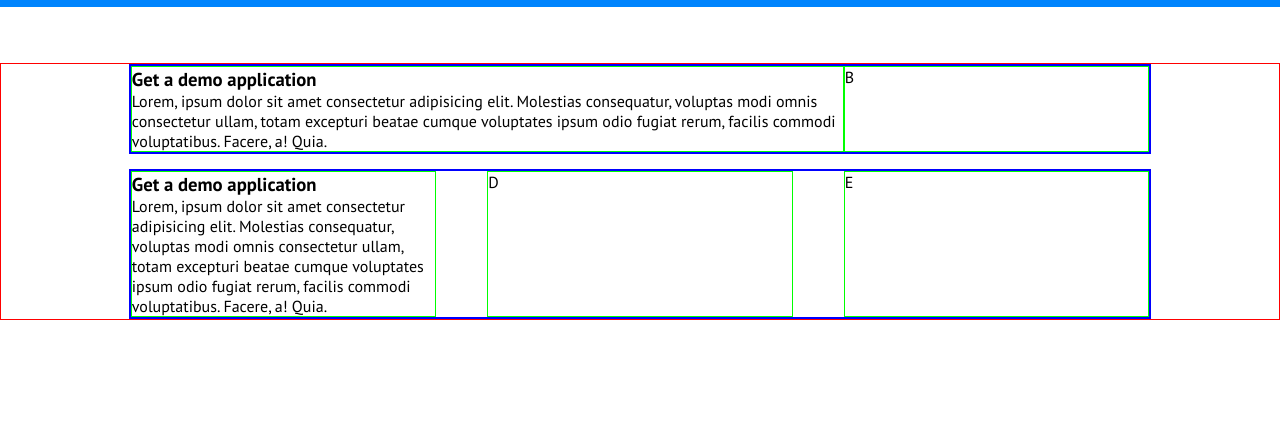
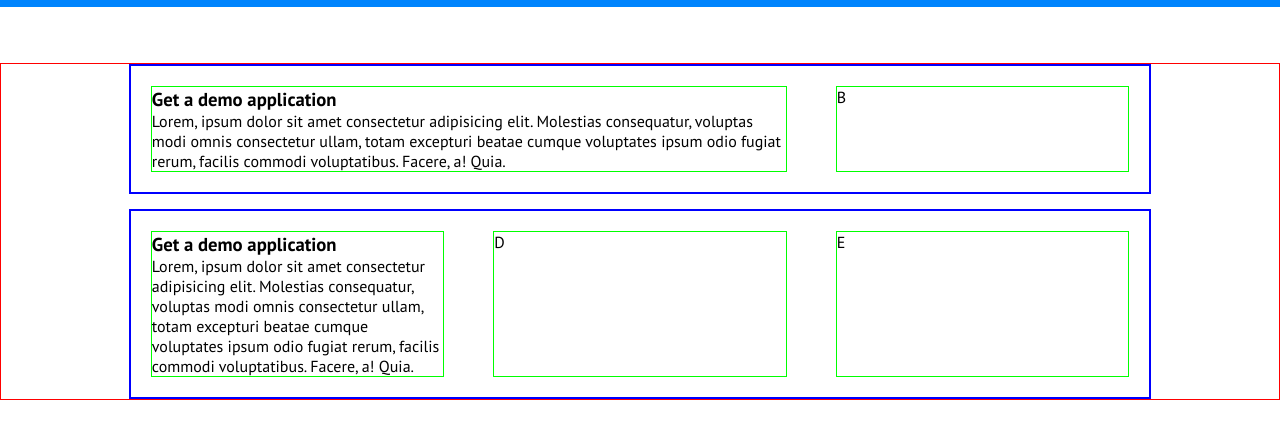
Before and after one commit to giacomofigus/htmlcss-responsive-layout, a plain HTML site: page index.html in a window 1280 px wide. Shown: the part 57-496 px from the top of the page. Drawn offline with Linux system fonts and the light colour scheme.

Commit message:
fix (gap-box): aument. width big-box, removed gap

```diff
--- a/assets/css/style.css
+++ b/assets/css/style.css
@@ -86,7 +86,7 @@ header nav span{
 
     border: 2px solid blue;
     width: 80%;
-
+    padding: 20px;
 }
 
 .box{
@@ -94,7 +94,7 @@ header nav span{
 }
 
 .box-big{
-    width: 70%;
+    width: 65%;
 }
 
 .box-small{
```
